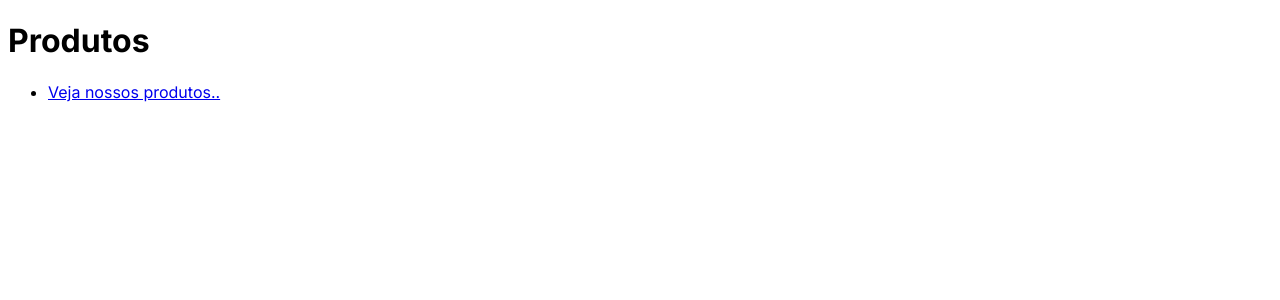
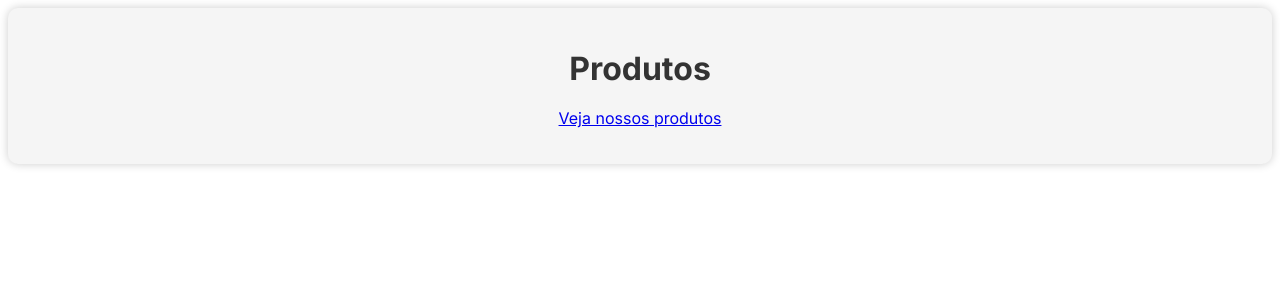
Before and after one commit to Emii2003/Atividade_Next.js, a Next.js app: page / in a window 1280 px wide. Shown: the top 300 px of the page. Built offline with nearby package versions, Linux system fonts and the light colour scheme.

Commit message:
estilizando header Produtos

```diff
--- a/src/app/page.js
+++ b/src/app/page.js
@@ -3,13 +3,12 @@ import Link from 'next/link';
 
 const Home = () => {
   return (
-    <div>
-
-      <h1>Produtos</h1>
-      <ul>
-        <li>
+    <div style={styles.container}>
+      <h1 style={styles.heading}>Produtos</h1>
+      <ul style={styles.list}>
+        <li style={styles.listItem}>
           <Link href="/produtos/Camisa">
-            Veja nossos produtos..
+            Veja nossos produtos
           </Link>
         </li>
       </ul>
@@ -17,4 +16,31 @@ const Home = () => {
   );
 };
 
+const styles = {
+  container: {
+    textAlign: 'center',
+    padding: '20px',
+    backgroundColor: '#f5f5f5',
+    borderRadius: '10px',
+    boxShadow: '0 0 10px rgba(0, 0, 0, 0.2)',
+  },
+  heading: {
+    fontSize: '32px',
+    color: '#333',
+    marginBottom: '20px',
+  },
+  list: {
+    listStyleType: 'none',
+    padding: '0',
+  },
+  listItem: {
+    marginBottom: '10px',
+  },
+  link: {
+    textDecoration: 'none',
+    fontSize: '18px',
+    color: 'blue',
+  },
+};
+
 export default Home;
```
